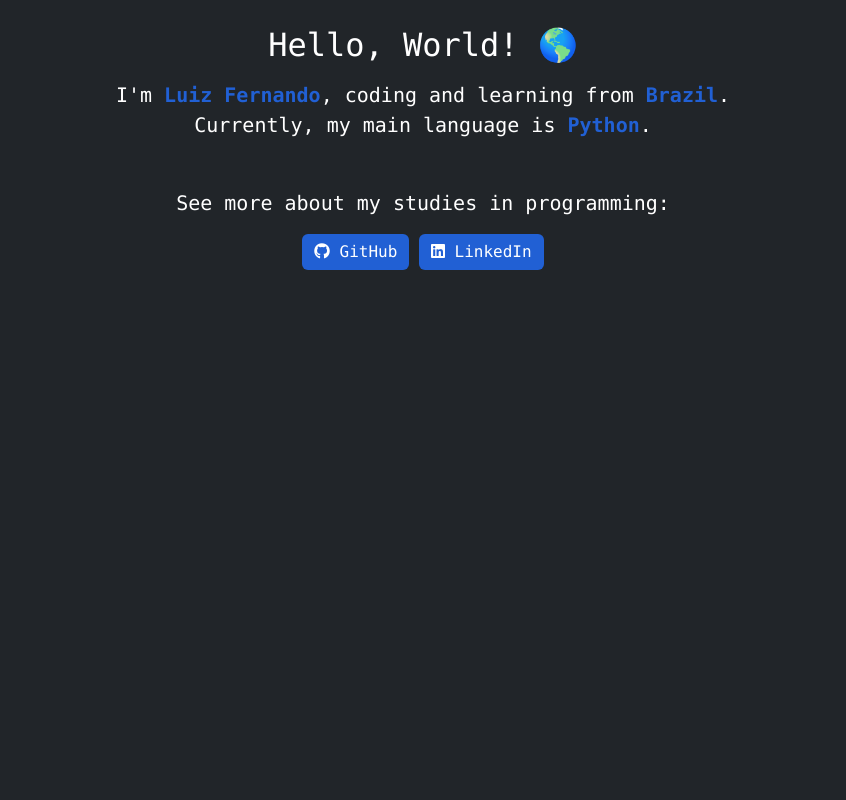
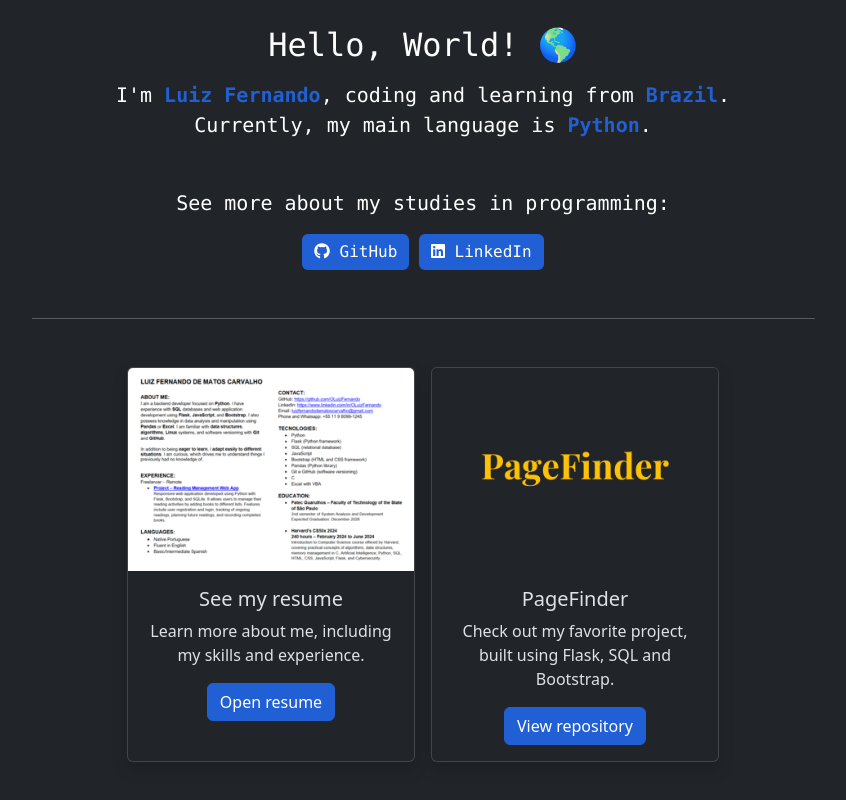
Before and after one commit to OLuizFernando/oluizfernando_site, a website: page src/index.html in a window 1280 px wide. Shown: the part 370-1170 px from the top of the page, without its empty margins (217-1063 px from the left). Before the commit the page ends 800 px from the top, so only its background shows below. Drawn offline with nearby package versions, Linux system fonts and the light colour scheme.

Commit message:
adding cards

```diff
--- a/src/index.html
+++ b/src/index.html
@@ -34,6 +34,27 @@
             </div>
         </div>
     </div>
+
+    <hr class="my-4 bg-secondary mx-auto my-5" style="width: 75%;">
+
+    <div class="d-flex flex-row justify-content-center">
+        <div class="card shadow me-3" style="width: 18rem;">
+            <img src="images/resume.png" class="card-img-top" alt="Resume preview">
+            <div class="card-body">
+                <h5 class="card-title">See my resume</h5>
+                <p class="card-text">Learn more about me, including my skills and experience.</p>
+                <a href="https://drive.google.com/file/d/188E-npEJF183r-GjrtH-R7zhue1b4UHw/view?usp=sharing" target="_blank" class="btn btn-primary">Open resume</a>
+            </div>
+        </div>
+        <div class="card shadow" style="width: 18rem;">
+            <img src="images/pagefinder.png" class="card-img-top" alt="Resume preview">
+            <div class="card-body">
+                <h5 class="card-title">PageFinder</h5>
+                <p class="card-text">Check out my favorite project, built using Flask, SQL and Bootstrap.</p>
+                <a href="https://github.com/OLuizFernando/pagefinder" target="_blank" class="btn btn-primary">View repository</a>
+            </div>
+        </div>
+    </div>
 </body>
 
 </html>
```
Also changed, not shown: src/images/pagefinder.png (added), src/images/resume.png (added).
